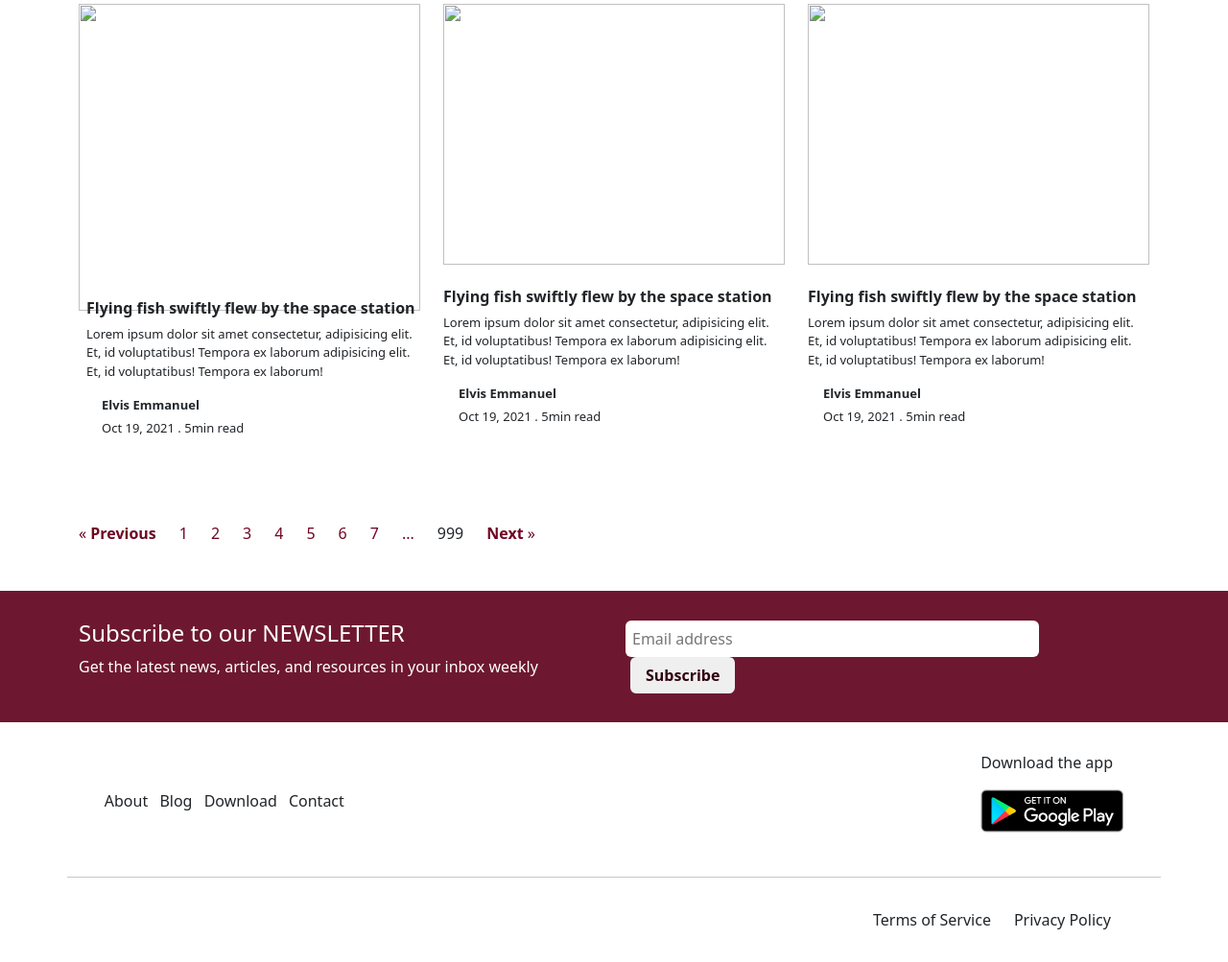
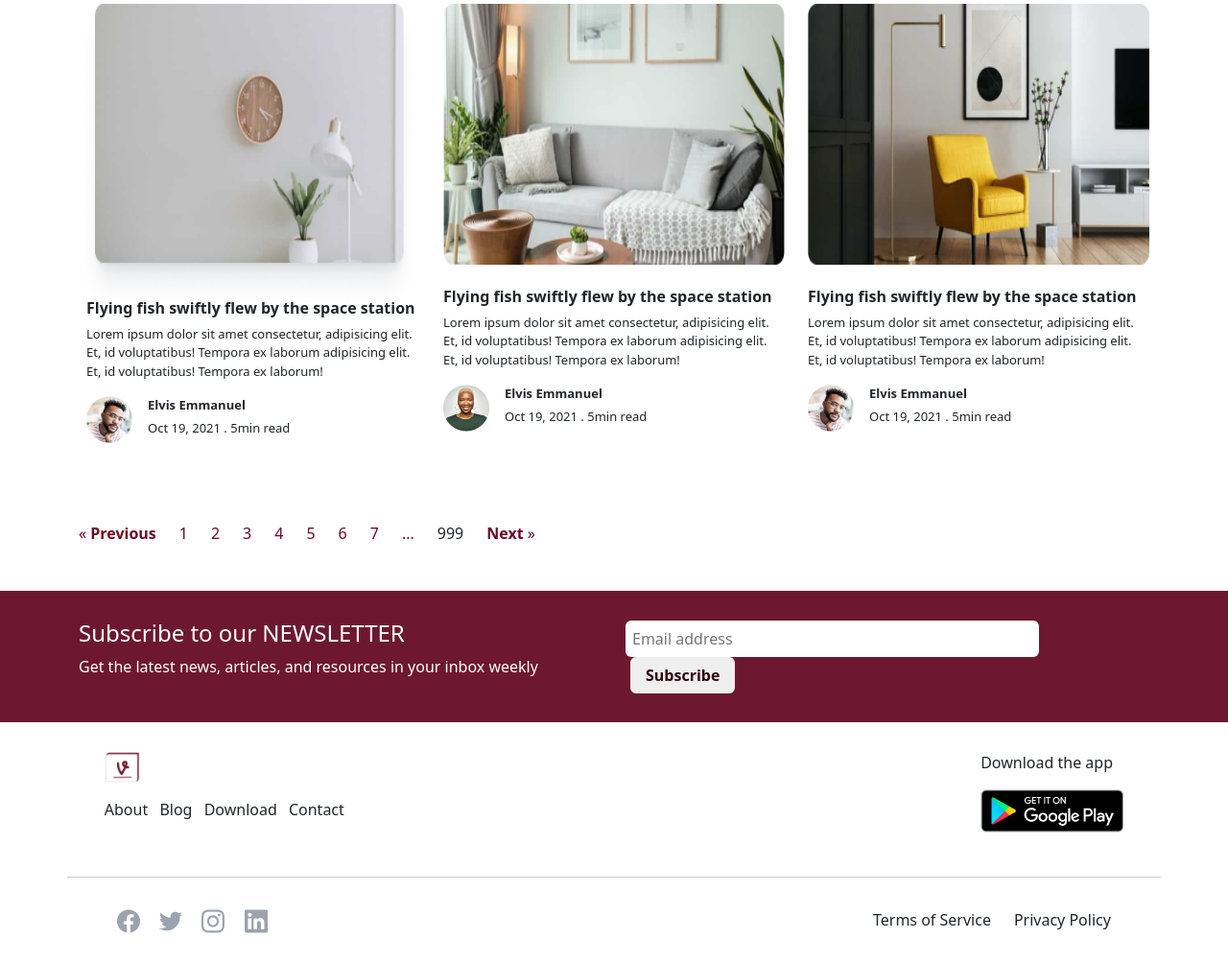
Before and after one commit to Flourish-01/Project1.0, a plain HTML site: page blog.html in a window 1280 px wide. Shown: the part 962-1965 px from the top of the page at 96% size. Drawn offline with nearby package versions, Linux system fonts and the light colour scheme; files whose address does not match are found by name.

Commit message:
Update blog.html

```diff
--- a/blog.html
+++ b/blog.html
@@ -13,7 +13,7 @@
 <header class="">
         <nav class="header navbar navbar-expand-md fixed-top  text-dark ">
           <div class=" container ">
-              <a class="navbar-brand" href="#" class="brandLogo"><img src="img/image 17logo.png" alt="" width="50%"></a>
+              <a class="navbar-brand" href="#" class="brandLogo"><img src="image 17logo.png" alt="" width="50%"></a>
               <button class="navbar-toggler" type="button" data-bs-toggle="collapse" data-bs-target="#navbarCollapse" aria-controls="navbarCollapse" aria-expanded="false" aria-label="Toggle navigation">
                 <span class="navbar-toggler-icon"></span>
               </button>
@@ -53,7 +53,7 @@
          </div>
          <div class="aboutViewLogoCol col-sm-12 col-md-6 col-lg-6 mt">
           <div class="aboutViewLogo  align-items-center heroLogoImg" >
-            <img src="img/image 37.png" alt="" width="35%">
+            <img src="image 37.png" alt="" width="35%">
             <p class="ms-3 fs-4 lh-1">View <br> Everything</p>
           </div>
          </div>
@@ -71,7 +71,7 @@
                    <!-- CAPTION -->
                    <div class="d-flex mt-3">
                     <div class="me-3">
-                      <img src="img/Ellipse 1 (1).png" alt="" class="img-fluid">
+                      <img src="Ellipse 1 (1).png" alt="" class="img-fluid">
                     </div>
                     <div>
                     <p class="fw-bold">Amara Tappi</p>
@@ -85,7 +85,7 @@
                 </div>
 
                 <div class="col-sm-12 col-md-6 col-lg-5 py-3 px-4">
-                  <img src="img/Blog-Card.png" alt="" width="100%" height="260">
+                  <img src="/Blog-Card.png" alt="" width="100%" height="260">
                 </div>
 
              </div>
@@ -107,7 +107,7 @@
              <!-- FIRST COLUMN -->
             <div class="col-sm-12 col-md-4 col-lg-4 mb-4 ">
              <div class="">
-                <img src="img/Image.png" alt="" width="100%" style="height:40vh;" >
+                <img src="Image.png" alt="" width="100%" style="height:40vh;" >
                 <div class="firstColTxt showcaseCol ps-2" style="margin-top: -12px;">
                 <h6 class="fw-bold">Flying fish swiftly flew by the space station</h6>
                 <p > Lorem ipsum dolor sit amet consectetur, adipisicing elit. Et, id voluptatibus! Tempora ex laborum adipisicing elit. Et, id voluptatibus! Tempora ex laborum!</p>
@@ -115,7 +115,7 @@
                  <!-- CAPTION -->
                  <div class="d-flex mt-3">
                     <div class="me-3 ">
-                      <img src="img/Ellipse 1.png" alt="" class="img-fluid">
+                      <img src="Ellipse 1.png" alt="" class="img-fluid">
                     </div>
                   <div class="" >
                     <p class="fw-bold">Elvis Emmanuel</p>
@@ -129,7 +129,7 @@
             <!-- SECOND COLUMN -->
               <div class="col-sm-12 col-md-4 col-lg-4 mb-4 ">
                 <div class="">
-                    <img src="img/unsplash_OtXADkUh3-I.png" alt="" width="100%" style="height: 34vh;">
+                    <img src="unsplash_OtXADkUh3-I.png" alt="" width="100%" style="height: 34vh;">
 
                     <div class="firstColTxt showcaseCol mt-4">
                     <h6 class="fw-bold">Flying fish swiftly flew by the space station</h6>
@@ -138,7 +138,7 @@
                      <!-- CAPTION -->
                      <div class="d-flex mt-3">
                         <div class="me-3">
-                          <img src="img/Ellipse 1 (1).png" alt="" class="img-fluid">
+                          <img src="Ellipse 1 (1).png" alt="" class="img-fluid">
                         </div>
                       <div>
                         <p class="fw-bold">Elvis Emmanuel</p>
@@ -152,7 +152,7 @@
 
              <!-- THIRD COLUMN -->
              <div class="col-sm-12 col-md-4 col-lg-4 mb-4 ">
-                <img src="img/unsplash__HqHX3LBN18.png" alt="" width="100%" style="height: 34vh;">
+                <img src="unsplash__HqHX3LBN18.png" alt="" width="100%" style="height: 34vh;">
 
                 <div class="firstColTxt showcaseCol  mt-4">
                 <h6 class="fw-bold">Flying fish swiftly flew by the space station</h6>
@@ -161,7 +161,7 @@
                  <!-- CAPTION -->
                  <div class="d-flex mt-3">
                     <div class="me-3">
-                      <img src="img/Ellipse 1.png" alt="" class="img-fluid">
+                      <img src="Ellipse 1.png" alt="" class="img-fluid">
                     </div>
                   <div>
                     <p class="fw-bold">Elvis Emmanuel</p>
@@ -230,7 +230,7 @@
   <!-- LINKS AND GOOGLE APP -->
   <div class="linksAndGoogleApp">
       <div class="linkGroup">
-        <img src="img/image 17logo.png" alt="" width="15%">
+        <img src="image 17logo.png" alt="" width="15%">
         <div class=" mt-3">
           <a href="about.html" class="text-decoration-none text-dark">About</a>
           <a href="blog.html" class="mx-2 text-decoration-none text-dark">Blog</a>
@@ -252,10 +252,10 @@
   <footer class="p-3 ">
      <div class="footer footerGroup">
       <div class="footerImg">
-        <img src="img/facebook.png" alt="">
-        <img src="img/twitter.png" alt="" class="mx-3">
-        <img src="img/instagram.png" alt="">
-        <img src="img/linkedin.png" alt="" class="ms-3">
+        <img src="facebook.png" alt="">
+        <img src="twitter.png" alt="" class="mx-3">
+        <img src="instagram.png" alt="">
+        <img src="linkedin.png" alt="" class="ms-3">
        </div>
 
 
```
